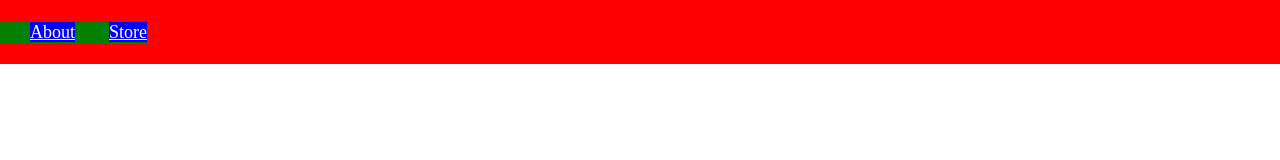
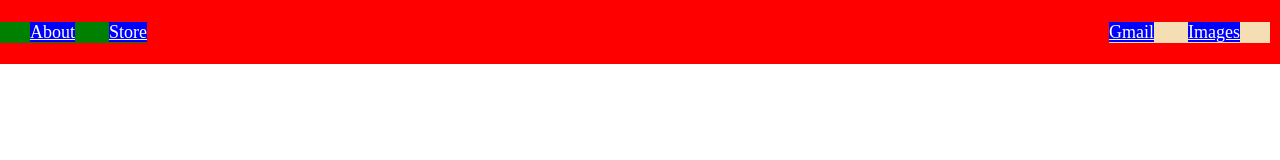
Before and after one commit to najilkilayil/google-clone, a plain HTML site: page index.html in a window 1280 px wide. Drawn offline with Linux system fonts and the light colour scheme.

Commit message:
Added right side top nav bar, now working on adding menu icon and sign in details

```diff
--- a/index.html
+++ b/index.html
@@ -58,10 +58,19 @@
 
 <!-- Top Navbar -->
 <div class="top-nav-bar">
+
+    <!-- Left side -->
     <div class="top-nav-bar-left">
         <a href="">About</a>
         <a href="">Store</a>
     </div>
+
+    <!-- Right Side -->
+     <div class="top-nav-bar-right">
+        <a href="">Gmail</a>
+        <a href="">Images</a>
+
+     </div>
 </div>
 
 </body>
--- a/style.css
+++ b/style.css
@@ -3,6 +3,7 @@
     padding: 0;
 }
 
+/* Top nav bar */
 .top-nav-bar {
     background: red;
     width: 100%;
@@ -12,6 +13,7 @@
     align-items: center;
 }
 
+/* Top nav bar LEFT SIDE */
 .top-nav-bar-left {
     background: green;
     position: absolute;
@@ -23,3 +25,17 @@
     color: white;
     font-size: 18px;
 }
+
+/* Top nav bar RIGHT SIDE */
+.top-nav-bar-right {
+    background: wheat;
+    position: absolute;
+    right: 10px;
+}
+
+.top-nav-bar-right a {
+    background: blue;
+    margin-right: 30px;
+    color: white;
+    font-size: 18px;
+}
```
